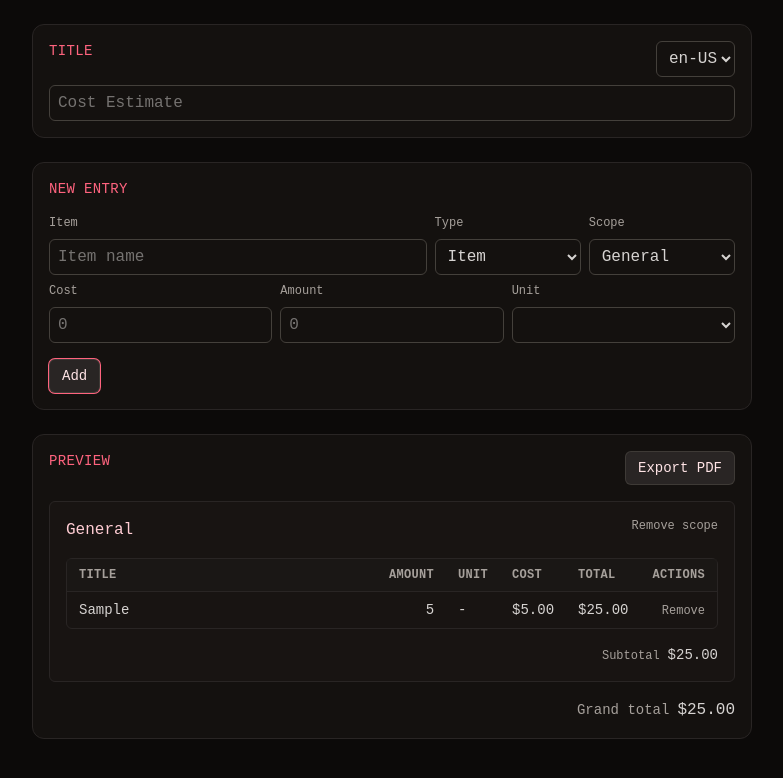
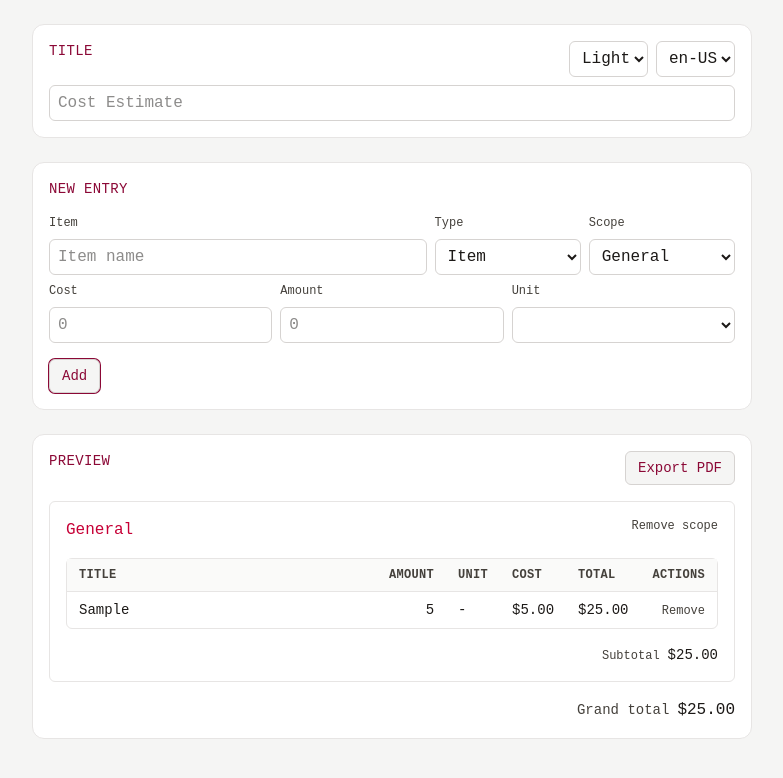
Before and after one commit to Lxzer0/cost-estimate-builder, a Svelte app: page / in a window 1280 px wide. Both pictures are taken after typing "Sample", "5", "5" into the empty fields and a click on the button "Add". Shown: the top 778 px of the page, without its empty margins (248-1031 px from the left). Built offline with nearby package versions, Linux system fonts and the light colour scheme.

Commit message:
feat: implement a light theme

```diff
--- a/index.html
+++ b/index.html
@@ -4,6 +4,25 @@
     <meta charset="UTF-8" />
     <link rel="icon" type="image/svg+xml" href="/vite.svg" />
     <meta name="viewport" content="width=device-width, initial-scale=1.0" />
+    <script>
+      (() => {
+        try {
+          const stored = localStorage.getItem("theme");
+          const prefersLight = window.matchMedia?.(
+            "(prefers-color-scheme: light)",
+          )?.matches;
+          const theme =
+            stored === "light" || stored === "dark"
+              ? stored
+              : prefersLight
+                ? "light"
+                : "dark";
+          document.documentElement.setAttribute("data-theme", theme);
+        } catch {
+          document.documentElement.setAttribute("data-theme", "dark");
+        }
+      })();
+    </script>
     <title>cost-estimate-builder</title>
   </head>
   <body>
--- a/src/App.svelte
+++ b/src/App.svelte
@@ -1,4 +1,5 @@
 <script lang="ts">
+    import { onMount } from "svelte";
     import suggestions from "@/assets/suggestions.json" with { type: "json" };
     import {
         calculateGrandTotal,
@@ -6,6 +7,7 @@
         type Scope,
     } from "@/utils/totals";
     import { loadScopes, saveScopes } from "@/utils/storage";
+    import { setTheme, getTheme, type Theme } from "@/utils/theme";
     import { exportEstimatePdf } from "@/utils/pdfExport";
     import {
         getTranslations,
@@ -34,8 +36,14 @@
                 unit: normalizeUnitKey(item.unit) || item.unit,
             })),
         }));
-    let scopes: Scope[] = $state(normalizeScopesUnits(loadScopes()));
-    let scopeOptions: string[] = $state([]);
+    let scopes = $state<Scope[]>(normalizeScopesUnits(loadScopes()));
+    let scopeOptions = $state<string[]>([]);
+
+    let theme = $state<Theme>(getTheme());
+    let themeOptions = $state<{ value: Theme; label: string }[]>([
+        { value: "light", label: "Light" },
+        { value: "dark", label: "Dark" },
+    ]);
 
     let entryType = $state<"item" | "scope">("item");
     let entryTypeLabel = $derived(entryType === "item" ? t.item : t.scope);
@@ -60,6 +68,8 @@
     let suggestionItems = $derived(suggestions.items as ItemsMap);
     let suggestionKeys = $derived(Object.keys(suggestionItems));
     let selectedItem = $derived(suggestionItems[titleInput]);
+
+    onMount(() => (theme = getTheme()));
 
     $effect(() => {
         if (!selectedItem) {
@@ -162,18 +172,26 @@
     <title>Cost Estimate Builder</title>
 </svelte:head>
 
-<main class="min-h-screen max-w-screen bg-stone-950">
+<main class="min-h-screen max-w-screen bg-page">
     <div class="mx-auto flex max-w-3xl flex-col gap-6 p-6">
-        <section class="rounded-xl border border-stone-800 bg-stone-900/50 p-4">
+        <section class="rounded-xl border border-border bg-surface p-4">
             <div class="flex justify-between">
-                <div class="uppercase text-sm text-rose-400 tracking-wide">
+                <div class="uppercase text-sm text-accent tracking-wide">
                     {t.title}
                 </div>
-                <Selector
-                    id="language"
-                    bind:value={locale}
-                    options={localeOptions}
-                />
+                <div class="flex gap-2">
+                    <Selector
+                        id="theme"
+                        bind:value={theme}
+                        options={themeOptions}
+                        onchange={() => setTheme(theme)}
+                    />
+                    <Selector
+                        id="language"
+                        bind:value={locale}
+                        options={localeOptions}
+                    />
+                </div>
             </div>
             <Input
                 className="mt-2"
@@ -183,8 +201,8 @@
             />
         </section>
 
-        <section class="rounded-xl border border-stone-800 bg-stone-900/50 p-4">
-            <div class="uppercase text-sm text-rose-400 tracking-wide">
+        <section class="rounded-xl border border-border bg-surface p-4">
+            <div class="uppercase text-sm text-accent tracking-wide">
                 {t.newEntry}
             </div>
 
@@ -255,24 +273,24 @@
 
             <button
                 onclick={addEntry}
-                class="inline-flex items-center justify-center rounded-md border border-stone-700/80 bg-stone-800 px-3 py-1.5 text-sm font-medium text-rose-100 transition
-                hover:bg-stone-700/60 focus:outline-none focus:ring-1 focus:ring-rose-400
+                class="inline-flex items-center justify-center rounded-md border border-border-button bg-button-bg px-3 py-1.5 text-sm font-medium text-button-text transition
+                hover:bg-button-hover-bg focus:outline-none focus:ring-1 focus:ring-accent
                 disabled:cursor-not-allowed disabled:opacity-60"
             >
                 {t.add}
             </button>
         </section>
 
-        <section class="rounded-xl border border-stone-800 bg-stone-900/50 p-4">
+        <section class="rounded-xl border border-border bg-surface p-4">
             <div class="flex items-start justify-between">
-                <div class="uppercase text-sm text-rose-400 tracking-wide">
+                <div class="uppercase text-sm text-accent tracking-wide">
                     {t.preview}
                 </div>
                 <button
                     onclick={handleExport}
                     disabled={scopes.length === 0}
-                    class="inline-flex items-center justify-center rounded-md border border-stone-700/80 bg-stone-800 px-3 py-1.5 text-sm font-medium text-rose-100 transition
-                    hover:bg-stone-700/60 focus:outline-none focus:ring-1 focus:ring-rose-400
+                    class="inline-flex items-center justify-center rounded-md border border-border-button bg-button-bg px-3 py-1.5 text-sm font-medium text-button-text transition
+                    hover:bg-button-hover-bg focus:outline-none focus:ring-1 focus:ring-accent
                     disabled:cursor-not-allowed disabled:opacity-60"
                 >
                     {t.exportPdf}
@@ -280,7 +298,7 @@
             </div>
 
             {#if scopes.length === 0}
-                <div class="my-4 text-sm text-stone-400">
+                <div class="my-4 text-sm text-text-muted">
                     {t.emptyState}
                 </div>
             {:else}
@@ -298,8 +316,10 @@
                     {/each}
                 </div>
                 <div class="flex gap-2 justify-end items-baseline">
-                    <div class="text-stone-400 text-sm">{t.grandTotal}</div>
-                    <div class="text-stone-300">
+                    <div class="text-text-muted text-sm">
+                        {t.grandTotal}
+                    </div>
+                    <div class="text-text">
                         {formatCurrency(grandTotal, locale, currency)}
                     </div>
                 </div>
--- a/src/app.css
+++ b/src/app.css
@@ -1,6 +1,67 @@
+@config "../tailwind.config.js";
 @import "tailwindcss";
 
 :root {
     color-scheme: dark;
     font-family: "Fragment Mono", monospace;
+
+    --color-page: var(--color-stone-950);
+    --color-surface: color-mix(
+        in oklab,
+        var(--color-stone-900) 50%,
+        transparent
+    );
+    --color-surface-muted: color-mix(
+        in oklab,
+        var(--color-stone-900) 70%,
+        transparent
+    );
+    --color-border: var(--color-stone-800);
+    --color-border-button: var(--color-stone-700);
+
+    --color-text: var(--color-stone-300);
+    --color-text-muted: var(--color-stone-400);
+    --color-text-soft: var(--color-stone-500);
+    --color-text-strong: var(--color-stone-200);
+
+    --color-accent: var(--color-rose-400);
+    --color-accent-strong: var(--color-rose-200);
+
+    --color-control-bg: var(--color-stone-400);
+    --color-control-disabled-bg: color-mix(
+        in oklab,
+        var(--color-stone-400) 50%,
+        transparent
+    );
+    --color-button-bg: var(--color-stone-800);
+    --color-button-hover-bg: color-mix(
+        in oklab,
+        var(--color-stone-700) 60%,
+        transparent
+    );
+    --color-button-text: var(--color-rose-100);
 }
+
+:root[data-theme="light"] {
+    color-scheme: light;
+
+    --color-page: var(--color-stone-100);
+    --color-surface: var(--color-white);
+    --color-surface-muted: var(--color-stone-50);
+    --color-border: var(--color-stone-200);
+    --color-border-button: var(--color-stone-300);
+
+    --color-text: var(--color-stone-900);
+    --color-text-muted: var(--color-stone-700);
+    --color-text-soft: var(--color-stone-500);
+    --color-text-strong: var(--color-stone-950);
+
+    --color-accent: var(--color-rose-900);
+    --color-accent-strong: var(--color-rose-700);
+
+    --color-control-bg: var(--color-white);
+    --color-control-disabled-bg: var(--color-stone-200);
+    --color-button-bg: var(--color-stone-100);
+    --color-button-hover-bg: var(--color-stone-200);
+    --color-button-text: var(--color-rose-900);
+}
--- a/src/components/Input.svelte
+++ b/src/components/Input.svelte
@@ -14,7 +14,7 @@
 </script>
 
 <div class={className}>
-    <label class="text-xs text-stone-400 mb-2 block" for={id}>
+    <label class="text-xs text-text-muted mb-2 block" for={id}>
         {label}
     </label>
     <input
@@ -25,7 +25,7 @@
         min={type === "number" ? min : undefined}
         step={type === "number" ? step : undefined}
         {placeholder}
-        class="border w-full pl-2 h-9 rounded-md text-stone-300 border-stone-700 disabled:bg-stone-400/50 focus:outline-none"
+        class="border w-full pl-2 h-9 rounded-md text-text border-border-button disabled:bg-control-disabled-bg focus:outline-none"
         {disabled}
     />
     <datalist id={`${id}-suggestions`}>
--- a/src/components/ScopeSection.svelte
+++ b/src/components/ScopeSection.svelte
@@ -22,27 +22,31 @@
     export let onRemoveItem: (sectionIndex: number, itemIndex: number) => void;
 </script>
 
-<section class="rounded-md border border-stone-800 bg-stone-900/50 p-4">
+<section class="rounded-md border border-border bg-surface p-4">
     <div class="flex items-start justify-between">
-        <div class="font-medium text-rose-200">{capitalize(scope.name)}</div>
+        <div class="font-medium text-accent-strong">
+            {capitalize(scope.name)}
+        </div>
         <button
             type="button"
             on:click={() => onRemoveSection(scopeIndex)}
-            class="text-xs text-stone-400 hover:text-stone-200"
+            class="text-xs text-text-muted hover:text-text-strong"
         >
             {t.removeScope}
         </button>
     </div>
 
     {#if scope.items.length === 0}
-        <div class="mt-2 text-xs text-stone-500">{t.noItems}</div>
+        <div class="mt-2 text-xs text-text-soft">
+            {t.noItems}
+        </div>
     {:else}
-        <div class="mt-4 rounded-md border border-stone-800">
-            <table class="w-full text-sm text-stone-300">
+        <div class="mt-4 rounded-md border border-border">
+            <table class="w-full text-sm text-text">
                 <thead
-                    class="bg-stone-900/70 text-xs uppercase tracking-wide text-stone-400"
+                    class="bg-surface-muted text-xs uppercase tracking-wide text-text-muted"
                 >
-                    <tr class="border-b border-stone-800">
+                    <tr class="border-b border-border">
                         <th class="px-3 py-2 w-1/2 text-left">{t.title}</th>
                         <th class="px-3 py-2 text-right">{t.amount}</th>
                         <th class="px-3 py-2 text-left">{t.unit}</th>
@@ -53,7 +57,7 @@
                 </thead>
                 <tbody>
                     {#each scope.items as item, itemIndex (itemIndex)}
-                        <tr class="border-b border-stone-800 last:border-0">
+                        <tr class="border-b border-border last:border-0">
                             <td class="px-3 py-2 w-1/2">
                                 {item.title || t.untitledItem}
                             </td>
@@ -78,7 +82,7 @@
                                     type="button"
                                     on:click={() =>
                                         onRemoveItem(scopeIndex, itemIndex)}
-                                    class="text-xs text-stone-400 hover:text-stone-200"
+                                    class="text-xs text-text-muted hover:text-text-strong"
                                 >
                                     {t.remove}
                                 </button>
@@ -90,8 +94,10 @@
         </div>
 
         <div class="mt-4 flex justify-end gap-2 items-baseline">
-            <div class="text-stone-400 text-xs">{t.subtotal}</div>
-            <div class="text-stone-300 text-sm">
+            <div class="text-text-muted text-xs">
+                {t.subtotal}
+            </div>
+            <div class="text-text text-sm">
                 {formatCurrency(calculateScopeTotal(scope), locale, currency)}
             </div>
         </div>
--- a/src/components/Selector.svelte
+++ b/src/components/Selector.svelte
@@ -6,6 +6,7 @@
         value = $bindable(),
         options = [],
         disabled = false,
+        onchange = undefined,
     } = $props();
 
     const normalizedOptions = $derived(
@@ -19,14 +20,15 @@
 
 <div class={className}>
     {#if label}
-        <label class="text-xs text-stone-400 mb-2 block" for={id}>
+        <label class="text-xs text-text-muted mb-2 block" for={id}>
             {label}
         </label>
     {/if}
     <select
         {id}
         bind:value
-        class="border w-full pl-2 h-9 rounded-md text-stone-300 border-stone-700 focus:outline-none disabled:bg-stone-400/50"
+        class="border w-full pl-2 h-9 rounded-md text-text border-border-button focus:outline-none disabled:bg-control-disabled-bg"
+        {onchange}
         {disabled}
     >
         {#each normalizedOptions as option}
--- /dev/null
+++ b/src/utils/theme.ts
@@ -0,0 +1,18 @@
+export type Theme = "light" | "dark";
+
+const THEME_STORAGE_KEY = "theme";
+
+export const getTheme = (): Theme => {
+    const attr = document.documentElement.getAttribute("data-theme");
+    if (attr === "light" || attr === "dark") return attr;
+    return "dark";
+};
+
+export const setTheme = (theme: Theme): void => {
+    document.documentElement.setAttribute("data-theme", theme);
+    try {
+        localStorage.setItem(THEME_STORAGE_KEY, theme);
+    } catch {
+        // Persistence can be blocked in privacy-restricted contexts.
+    }
+};
--- a/tailwind.config.js
+++ b/tailwind.config.js
@@ -2,7 +2,26 @@
 export default {
   content: ["./index.html", "./src/**/*.{svelte,ts,js}"],
   theme: {
-    extend: {},
+    extend: {
+      colors: {
+        page: "var(--color-page)",
+        surface: "var(--color-surface)",
+        "surface-muted": "var(--color-surface-muted)",
+        border: "var(--color-border)",
+        "border-button": "var(--color-border-button)",
+        text: "var(--color-text)",
+        "text-muted": "var(--color-text-muted)",
+        "text-soft": "var(--color-text-soft)",
+        "text-strong": "var(--color-text-strong)",
+        accent: "var(--color-accent)",
+        "accent-strong": "var(--color-accent-strong)",
+        "control-bg": "var(--color-control-bg)",
+        "control-disabled-bg": "var(--color-control-disabled-bg)",
+        "button-bg": "var(--color-button-bg)",
+        "button-hover-bg": "var(--color-button-hover-bg)",
+        "button-text": "var(--color-button-text)",
+      },
+    },
   },
   plugins: [],
 };
```
